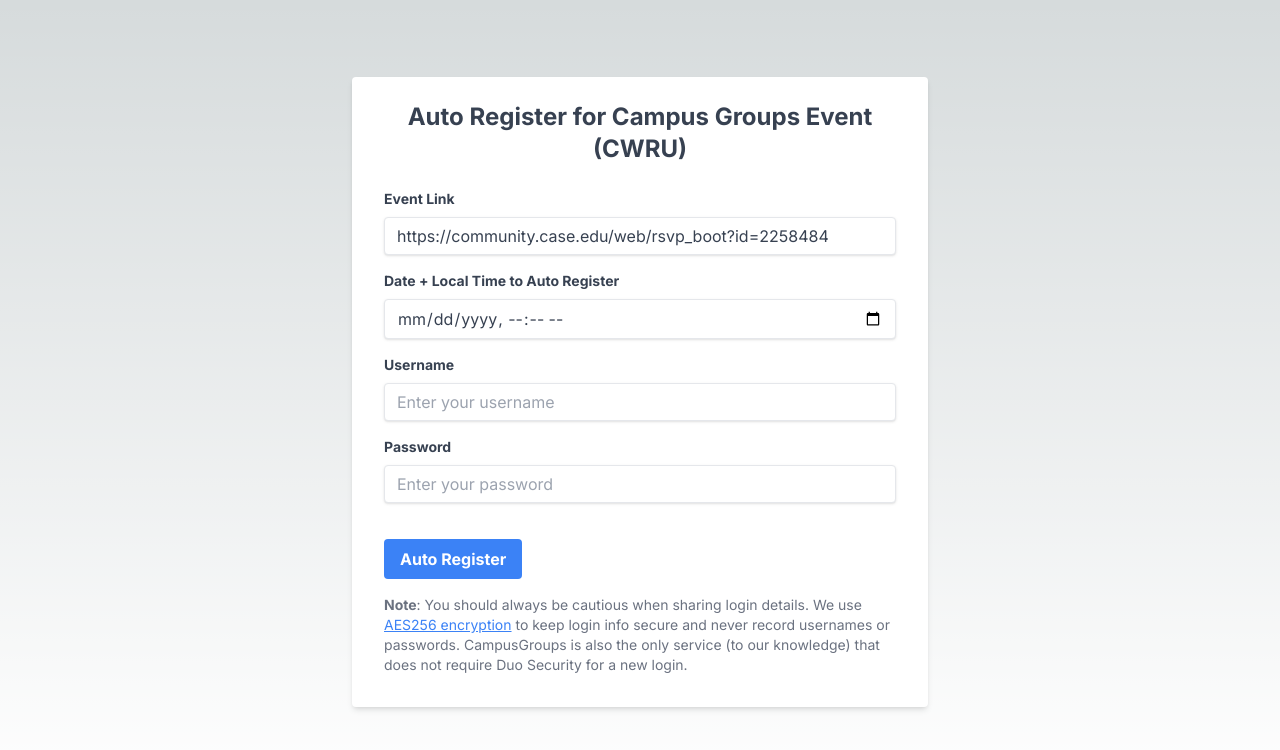
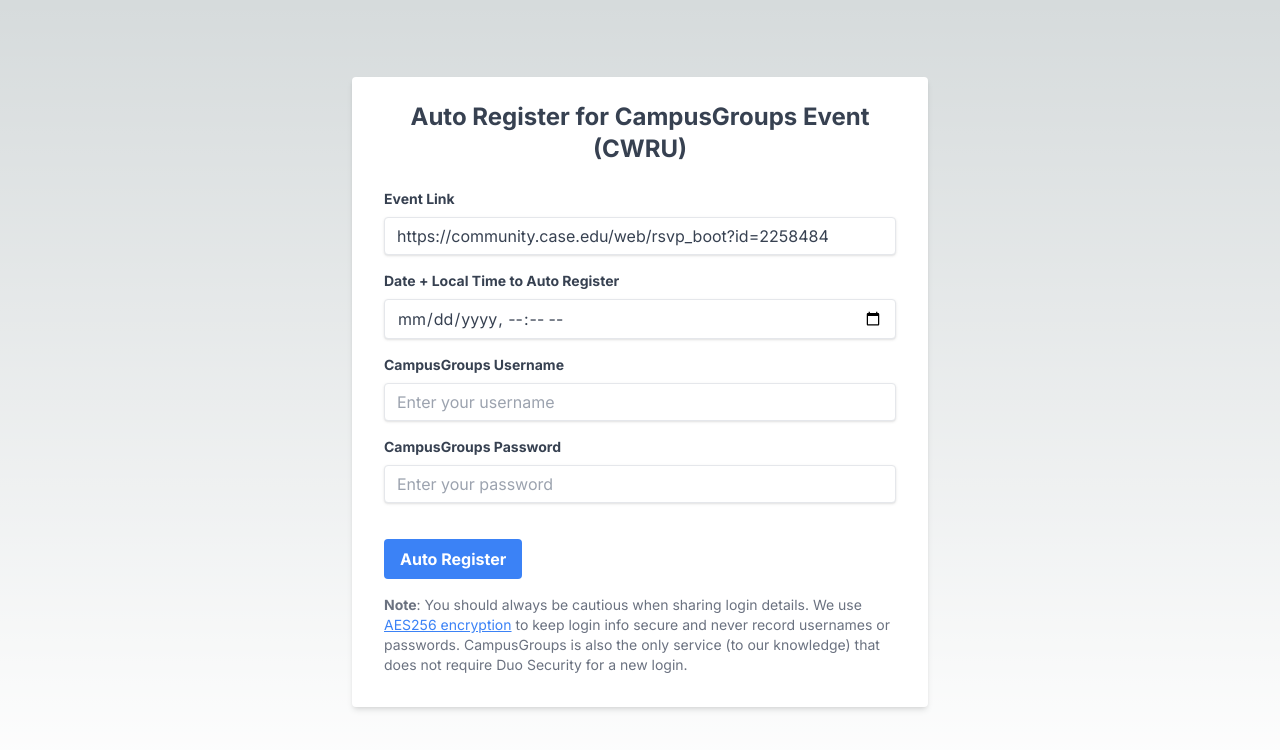
Before and after one commit to roshankern/auto-cg, a Next.js app: page / in a window 1280 px wide. Shown: the top 750 px of the page. Built offline with nearby package versions, Linux system fonts and the light colour scheme.

Commit message:
update page text

```diff
--- a/src/app/page.tsx
+++ b/src/app/page.tsx
@@ -84,7 +84,7 @@
         className="bg-white shadow-md rounded px-8 pt-6 pb-8 mb-4 w-full max-w-xl"
       >
         <h1 className="text-2xl font-bold text-gray-700 mb-6 text-center">
-          Auto Register for Campus Groups Event (CWRU)
+          Auto Register for CampusGroups Event (CWRU)
         </h1>
 
         <div className="mb-4">
@@ -127,7 +127,7 @@
             className="block text-gray-700 text-sm font-bold mb-2"
             htmlFor="username"
           >
-            Username
+            CampusGroups Username
           </label>
           <input
             id="username"
@@ -144,7 +144,7 @@
             className="block text-gray-700 text-sm font-bold mb-2"
             htmlFor="password"
           >
-            Password
+            CampusGroups Password
           </label>
           <input
             id="password"
```
